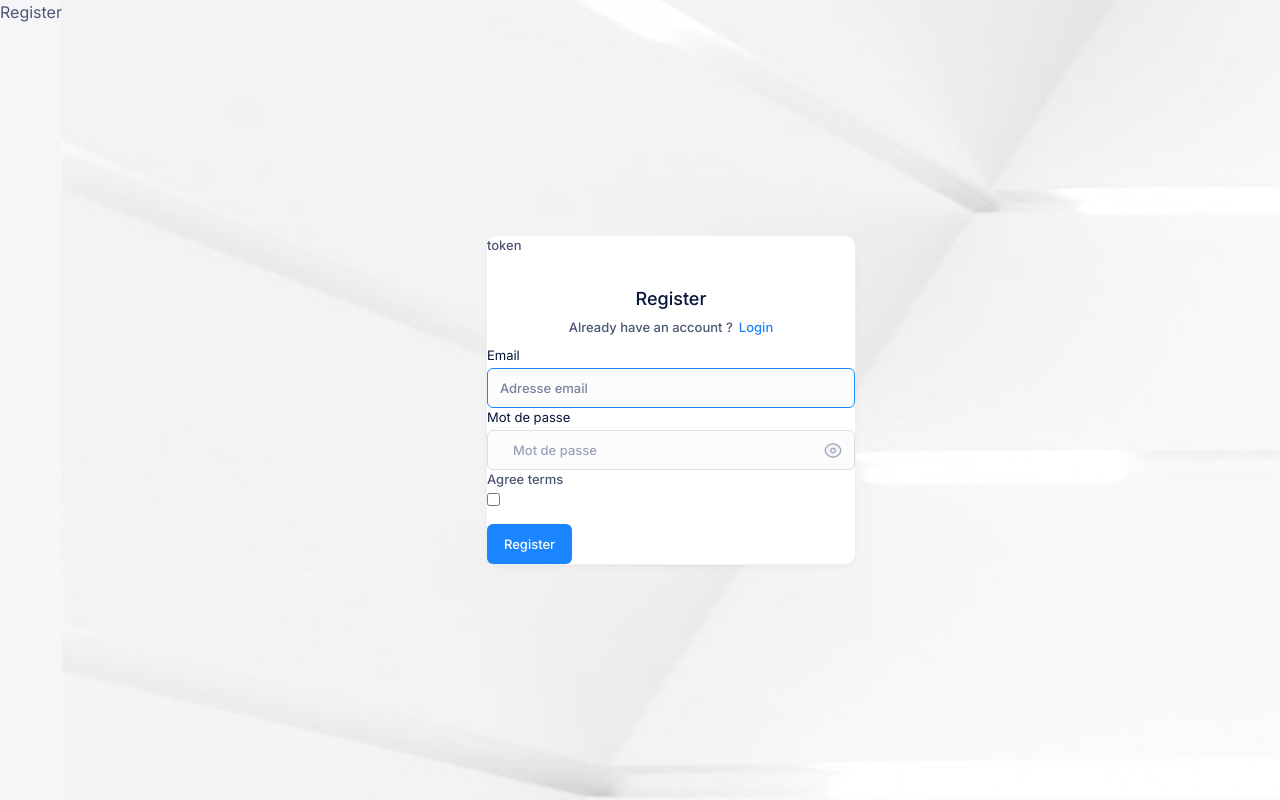
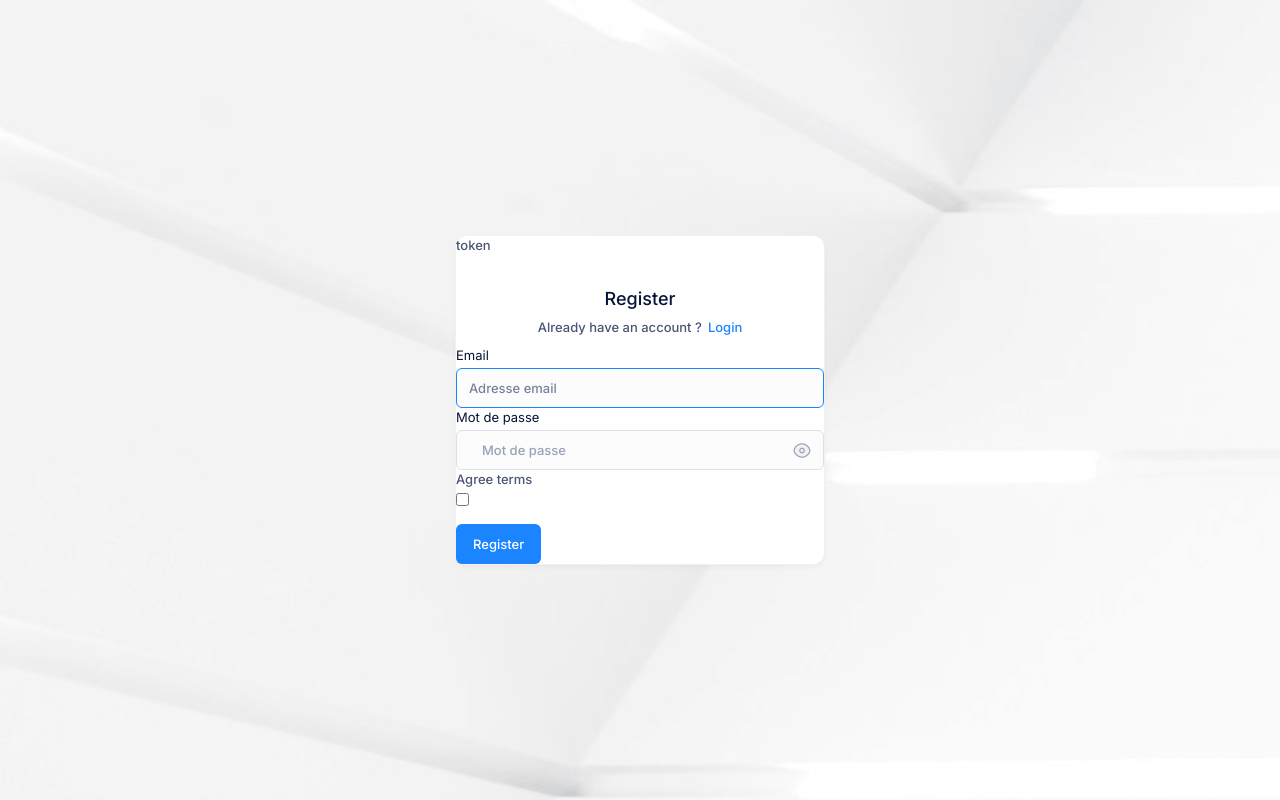
Before and after one commit to Lucky31001/EC_Symfony, a Symfony app: template templates/registration/register.html.twig in a window 1280 px wide. Run offline with Twig, Linux system fonts and the light colour scheme; the template is opened without the code that fills it, so the values that code supplies are empty; form fields are guessed from the names that the template uses; style sheets or scripts are compiled from the project's sources; some libraries are stand-ins or nearby versions; some web fonts are replaced.

Commit message:
remove Register H1

```diff
--- a/templates/registration/register.html.twig
+++ b/templates/registration/register.html.twig
@@ -3,8 +3,6 @@
 {% block title %}Register{% endblock %}
 
 {% block body %}
-    <h1>Register</h1>
-
     {{ form_errors(registrationForm) }}
 
     <div class="flex items-center justify-center grow bg-center bg-no-repeat page-bg">
```
